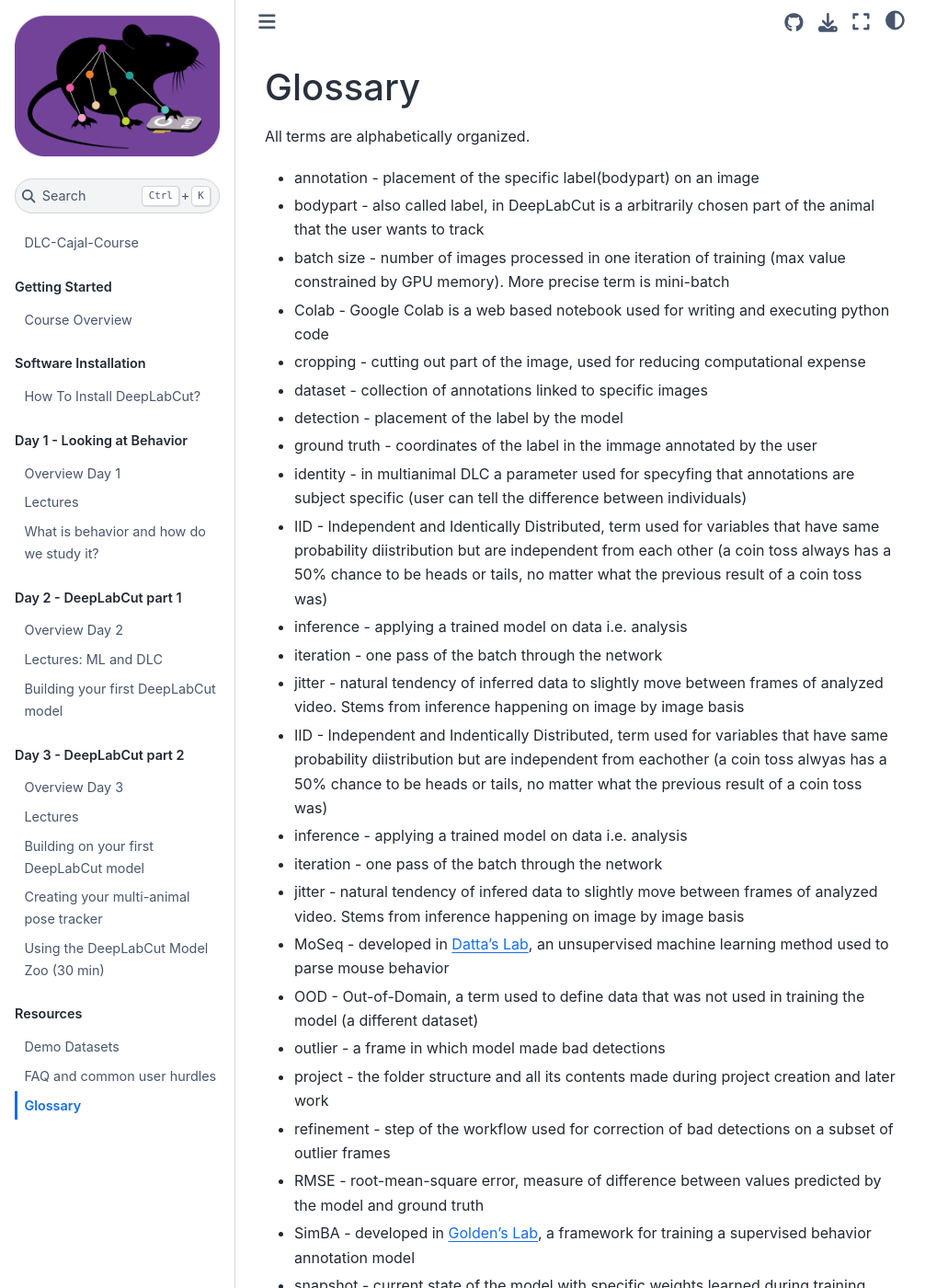
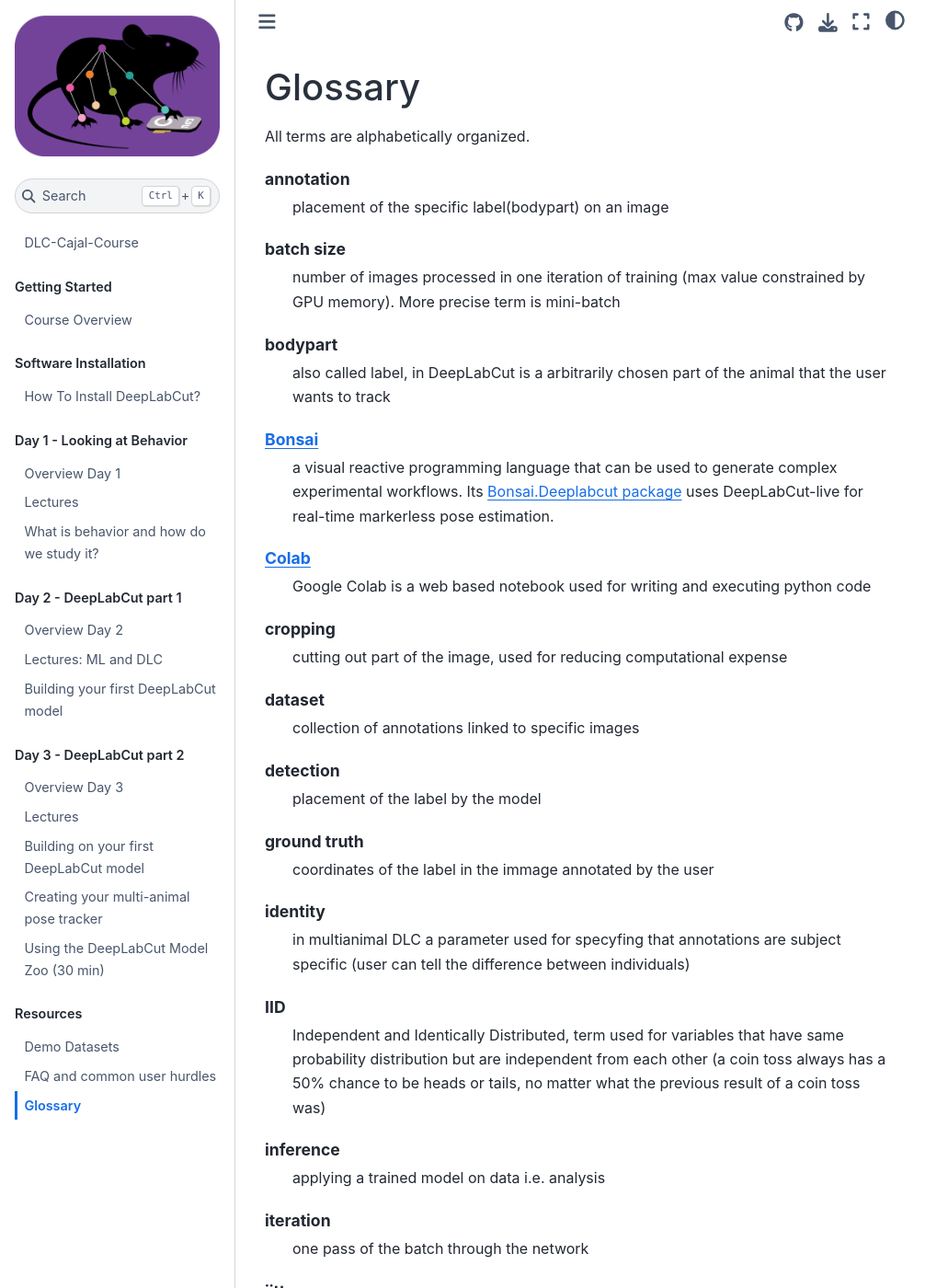
Before and after one commit to AlexEMG/DLC-Cajal-Course, a Jupyter Book: the page built from content/Glossary.md, in a window 1280 px wide and 1400 px high. Shown: the whole window at 92% size, without its empty margins (0-1031 px from the left). Built offline with Jupyter Book 1.0.4 settings and Sphinx 7.4.7 and the Sphinx Book theme 1.1.4, drawn with Linux system fonts in a browser that asks for light colours; some of the changed text lies outside the part shown.

Commit message:
Reformat glossary

````diff
--- a/content/Glossary.md
+++ b/content/Glossary.md
@@ -1,34 +1,88 @@
 # Glossary
 
 All terms are alphabetically organized.
+```{glossary}
+annotation
+    placement of the specific label(bodypart) on an image
 
-- annotation - placement of the specific label(bodypart) on an image
-- bodypart - also called label, in DeepLabCut is a arbitrarily chosen part of the animal that the user wants to track
-- batch size - number of images processed in one iteration of training (max value constrained by GPU memory). More precise term is mini-batch
-- Colab - Google Colab is a web based notebook used for writing and executing python code
-- cropping - cutting out part of the image, used for reducing computational expense
-- dataset - collection of annotations linked to specific images
-- detection - placement of the label by the model
-- ground truth - coordinates of the label in the immage annotated by the user
-- identity - in multianimal DLC a parameter used for specyfing that annotations are subject specific (user can tell the difference between individuals)
-- IID - Independent and Identically Distributed, term used for variables that have same probability diistribution but are independent from each other (a coin toss always has a 50% chance to be heads or tails, no matter what the previous result of a coin toss was)
-- inference - applying a trained model on data i.e. analysis
-- iteration - one pass of the batch through the network
-- jitter - natural tendency of inferred data to slightly move between frames of analyzed video. Stems from inference happening on image by image basis
-- IID - Independent and Indentically Distributed, term used for variables that have same probability diistribution but are independent from eachother (a coin toss alwyas has a 50% chance to be heads or tails, no matter what the previous result of a coin toss was)
-- inference - applying a trained model on data i.e. analysis
-- iteration - one pass of the batch through the network
-- jitter - natural tendency of infered data to slightly move between frames of analyzed video. Stems from inference happening on image by image basis
-- MoSeq - developed in [Datta's Lab](http://datta.hms.harvard.edu/), an unsupervised machine learning method used to parse mouse behavior
-- OOD - Out-of-Domain, a term used to define data that was not used in training the model (a different dataset)
-- outlier - a frame in which model made bad detections
-- project - the folder structure and all its contents made during project creation and later work
-- refinement - step of the workflow used for correction of bad detections on a subset of outlier frames
-- RMSE - root-mean-square error, measure of difference between values predicted by the model and ground truth
-- SimBA - developed in [Golden's Lab](https://goldenneurolab.com/simba), a framework for training a supervised behavior annotation model
-- snapshot - current state of the model with specific weights learned during training
-- supervised - a model trained using labeled data with the goal of predicting the labels on unseen data.
-- training - process in which the model is learning to find weights that will allow it to solve assigned task (tracking bodyparts)
-- unsupervised - a model trained without using human annotation, only patterns from the data
-- VAME - developed by Kevin Luxem and Pavol Bauer, a framework for unsupervised behavior clustering
-- weights - parameters of a neural network used to process the input (images for DLC)
+batch size
+    number of images processed in one iteration of training (max value constrained by GPU memory). More precise term is mini-batch
+
+bodypart
+    also called label, in DeepLabCut is a arbitrarily chosen part of the animal that the user wants to track
+
+[Bonsai](https://bonsai-rx.org/)
+    a visual reactive programming language that can be used to generate complex experimental workflows. Its [Bonsai.Deeplabcut package](https://github.com/bonsai-rx/deeplabcut) uses DeepLabCut-live for real-time markerless pose estimation.
+
+[Colab](https://colab.research.google.com/)
+    Google Colab is a web based notebook used for writing and executing python code
+
+cropping
+    cutting out part of the image, used for reducing computational expense
+
+dataset
+    collection of annotations linked to specific images
+
+detection
+    placement of the label by the model
+
+ground truth
+    coordinates of the label in the immage annotated by the user
+
+identity
+    in multianimal DLC a parameter used for specyfing that annotations are subject specific (user can tell the difference between individuals)
+
+IID
+    Independent and Identically Distributed, term used for variables that have same probability distribution but are independent from each other (a coin toss always has a 50% chance to be heads or tails, no matter what the previous result of a coin toss was)
+
+inference
+    applying a trained model on data i.e. analysis
+
+iteration
+    one pass of the batch through the network
+
+jitter
+    natural tendency of inferred data to slightly move between frames of analyzed video. Stems from inference happening on image by image basis
+
+[MoSeq](https://dattalab.github.io/moseq2-website/index.html)
+    developed in [Datta's Lab](http://datta.hms.harvard.edu/), an unsupervised machine learning method used to parse mouse behavior
+
+OOD
+    Out-of-Domain, a term used to define data that was not used in training the model (a different dataset)
+
+outlier
+    a frame in which model made bad detections
+
+project
+    the folder structure and all its contents made during project creation and later work
+
+refinement
+    step of the workflow used for correction of bad detections on a subset of outlier frames
+
+RMSE
+    root-mean-square error, measure of difference between values predicted by the model and ground truth
+
+[SimBA](https://github.com/sgoldenlab/simba)
+    developed in [Golden's Lab](https://goldenneurolab.com/simba), a framework for training a supervised behavior annotation model
+
+snapshot
+    current state of the model with specific weights learned during training
+
+supervised
+    a model trained using labeled data with the goal of predicting the labels on unseen data.
+
+training
+    process in which the model is learning to find weights that will allow it to solve assigned task (tracking bodyparts)
+
+tracklet
+    a fragment of a trajectory, relevant in multi-animal tracking. Tracklets are represented as nodes of a graph, whose edges encode the likelihood that a connected pair of tracklets belongs to the same trajectory
+
+unsupervised
+    a model trained without using human annotation, only patterns from the data
+
+[VAME](https://github.com/LINCellularNeuroscience/VAME)
+    developed by Kevin Luxem and Pavol Bauer, a framework for unsupervised behavior clustering
+
+weights
+    parameters of a neural network used to process the input (images for DLC)
+```
````
